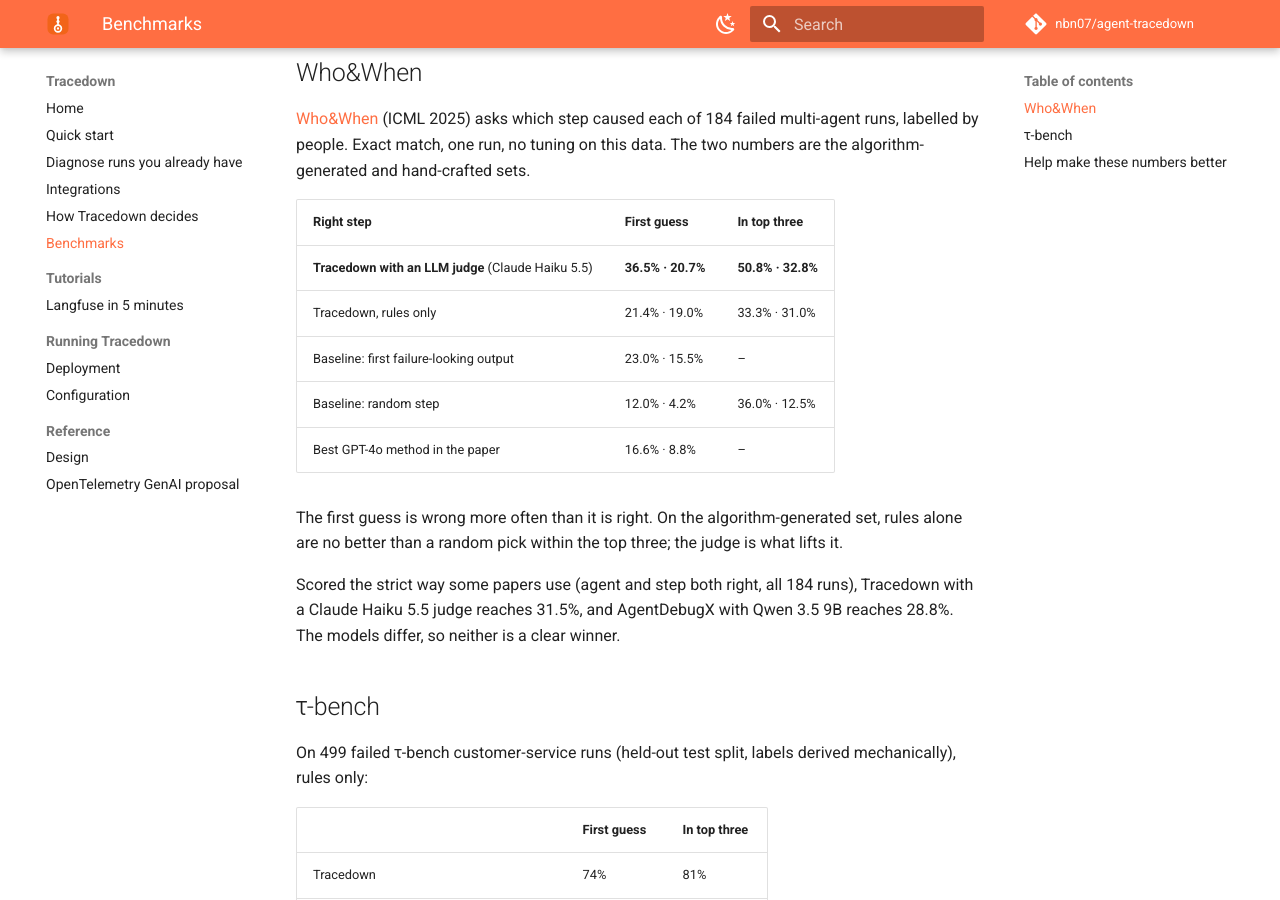
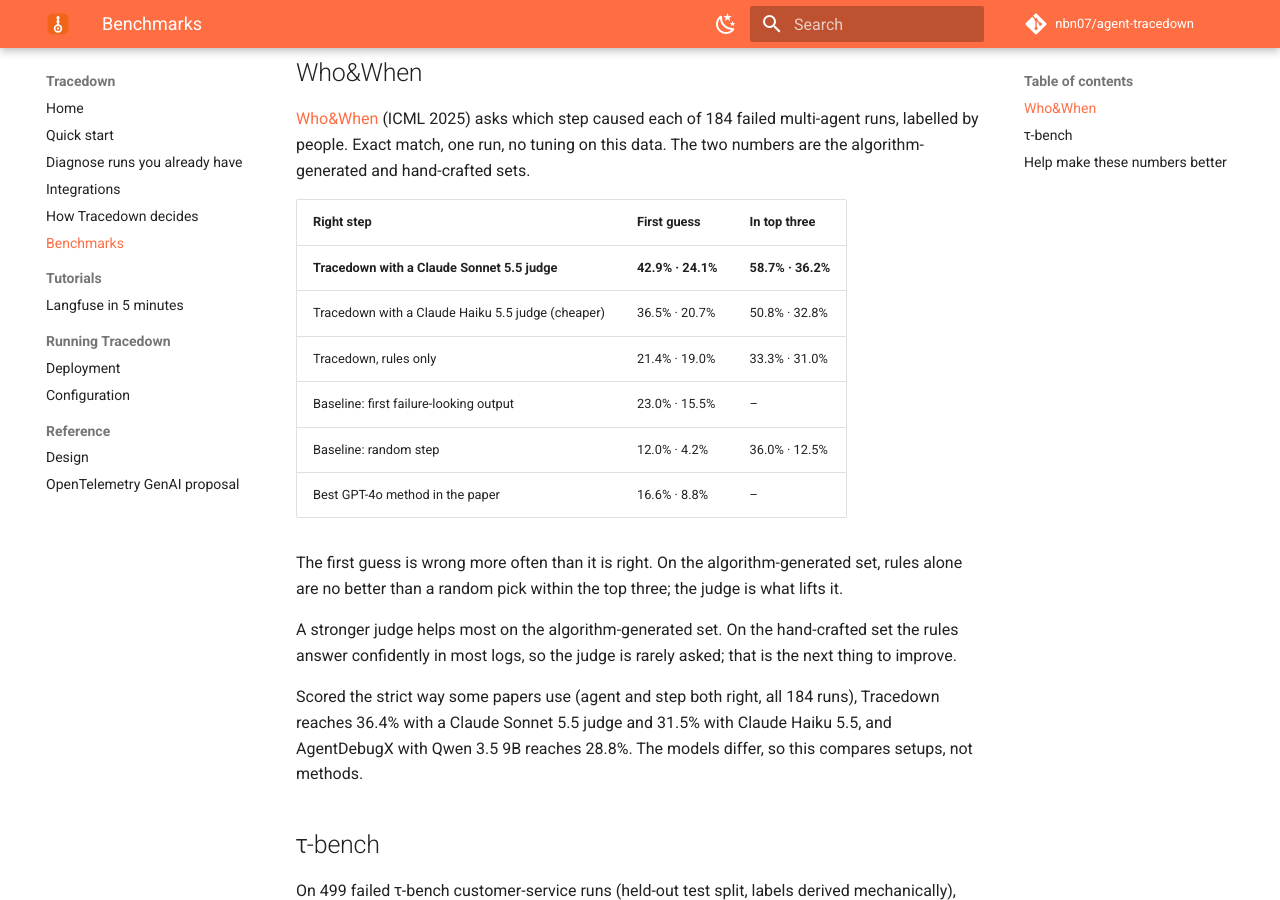
Before and after one commit to nbn07/agent-tracedown, an MkDocs documentation site: the page built from docs/benchmarks.md, in a window 1280 px wide and 900 px high, scrolled down 241 px. Built offline with MkDocs 1.6.1 and Material for MkDocs 9.7.7, drawn with Linux system fonts in a browser that asks for light colours; comment, search, counter and statistics services are not loaded.

Commit message:
Benchmarks: Who&When with a Claude Sonnet 5.5 judge
One run of the judge-benchmark workflow, same engine and prompt, no tuning on
Who&When. Without ground truth: step accuracy 42.9% (algorithm-generated) and
24.1% (hand-crafted), up from 36.5% and 20.7% with Haiku 5.5; top three 58.7%
and 36.2%; strict agent+step over all 184 logs 36.4% (Haiku 31.5%).

The judge's 142 answers and the full results are saved next to Haiku's, so
`score.py --judge anthropic:claude-sonnet-5-5` reproduces them with no API key.
README, docs and the Who&When notes show both judges; the configuration page
names Sonnet as the most accurate judge so far and Haiku as the cheaper one.

```diff
--- a/docs/benchmarks.md
+++ b/docs/benchmarks.md
@@ -8,7 +8,8 @@ Tracedown publishes how often it finds the right step on public benchmarks, incl
 
 | Right step | First guess | In top three |
 |---|---|---|
-| **Tracedown with an LLM judge** (Claude Haiku 5.5) | **36.5% · 20.7%** | **50.8% · 32.8%** |
+| **Tracedown with a Claude Sonnet 5.5 judge** | **42.9% · 24.1%** | **58.7% · 36.2%** |
+| Tracedown with a Claude Haiku 5.5 judge (cheaper) | 36.5% · 20.7% | 50.8% · 32.8% |
 | Tracedown, rules only | 21.4% · 19.0% | 33.3% · 31.0% |
 | Baseline: first failure-looking output | 23.0% · 15.5% | – |
 | Baseline: random step | 12.0% · 4.2% | 36.0% · 12.5% |
@@ -16,7 +17,9 @@ Tracedown publishes how often it finds the right step on public benchmarks, incl
 
 The first guess is wrong more often than it is right. On the algorithm-generated set, rules alone are no better than a random pick within the top three; the judge is what lifts it.
 
-Scored the strict way some papers use (agent and step both right, all 184 runs), Tracedown with a Claude Haiku 5.5 judge reaches 31.5%, and AgentDebugX with Qwen 3.5 9B reaches 28.8%. The models differ, so neither is a clear winner.
+A stronger judge helps most on the algorithm-generated set. On the hand-crafted set the rules answer confidently in most logs, so the judge is rarely asked; that is the next thing to improve.
+
+Scored the strict way some papers use (agent and step both right, all 184 runs), Tracedown reaches 36.4% with a Claude Sonnet 5.5 judge and 31.5% with Claude Haiku 5.5, and AgentDebugX with Qwen 3.5 9B reaches 28.8%. The models differ, so this compares setups, not methods.
 
 ## τ-bench
 
```
Also changed, not shown: README.md (+3 -2 lines), docs/CONFIGURATION.md (+1 -1 lines), docs/HOW-IT-DECIDES.md (+1 -0 lines), realworld/whowhen/README.md (+16 -0 lines), 2 other files.
